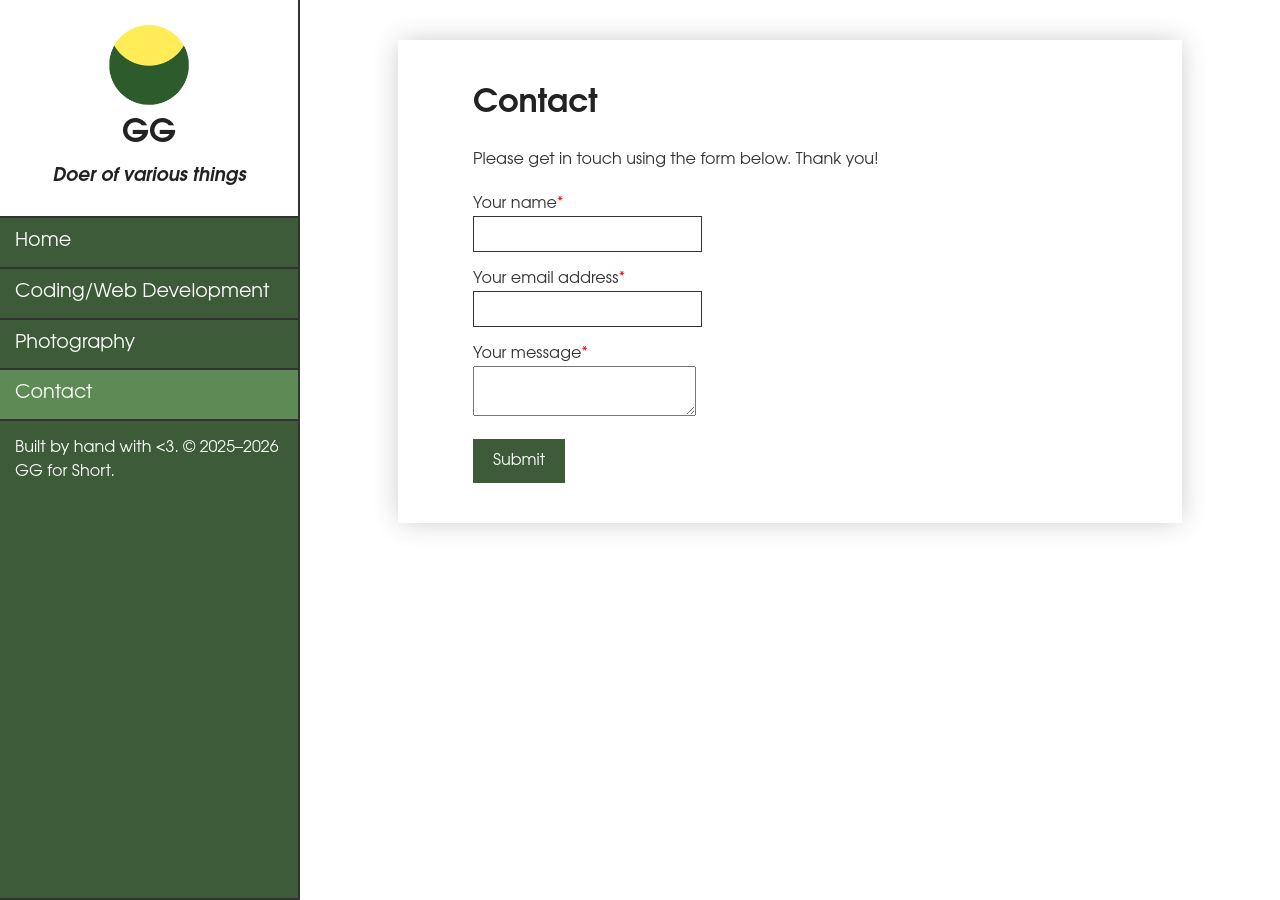
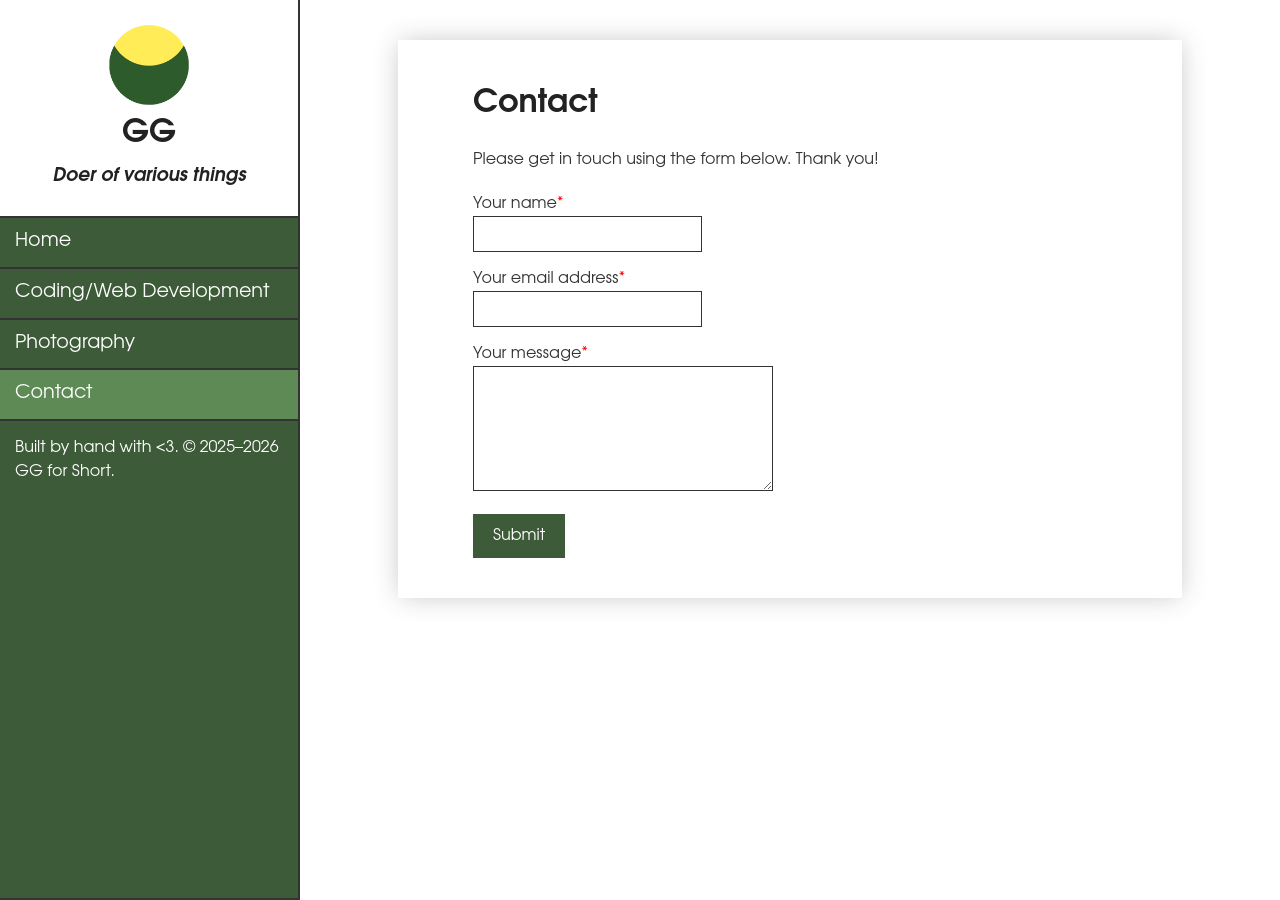
Before and after one commit to ggforshort/ggforshort.github.io, a Jekyll site: the page built from contact.md, in a window 1280 px wide. Built offline with Jekyll 4.4.1, drawn with Linux system fonts in a browser that asks for light colours.

Commit message:
Update main.scss

```diff
--- a/_sass/main.scss
+++ b/_sass/main.scss
@@ -163,6 +163,12 @@ input {
 	border-radius: 0;
 	border: 1px solid $dark-gray;
 }
+textarea {
+	width: 300px;
+	height: 125px;
+	border: 1px solid $dark-gray;
+	border-radius: 0;
+}
 /* Masonry layout from https://codepen.io/CyFox/pen/MWWEwjg :) */
 .masonry {
 	column-count: 1;
```
